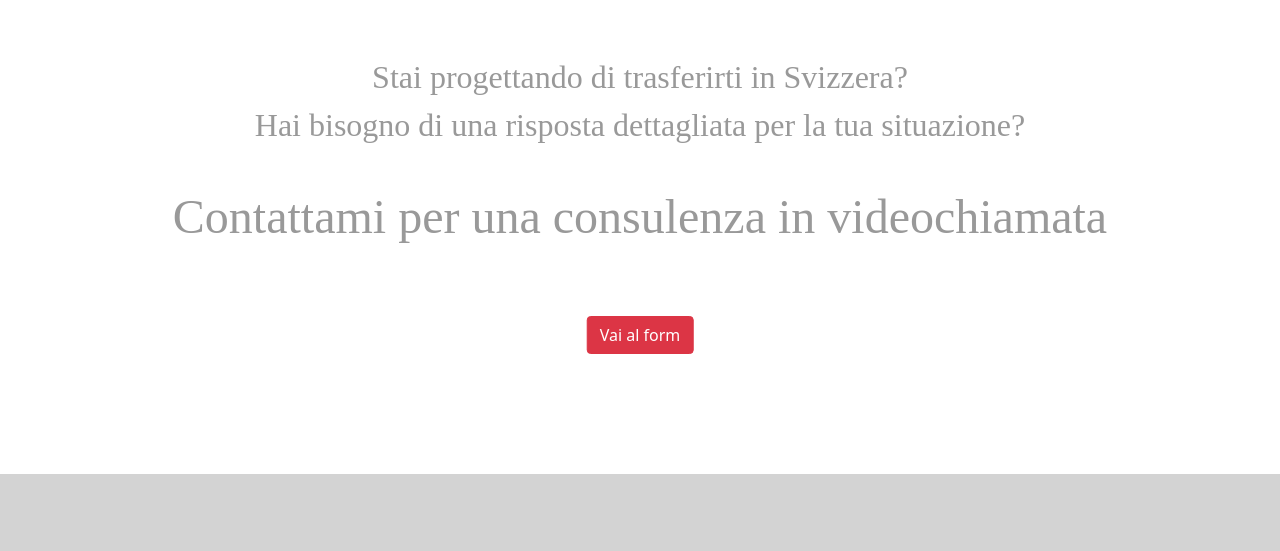
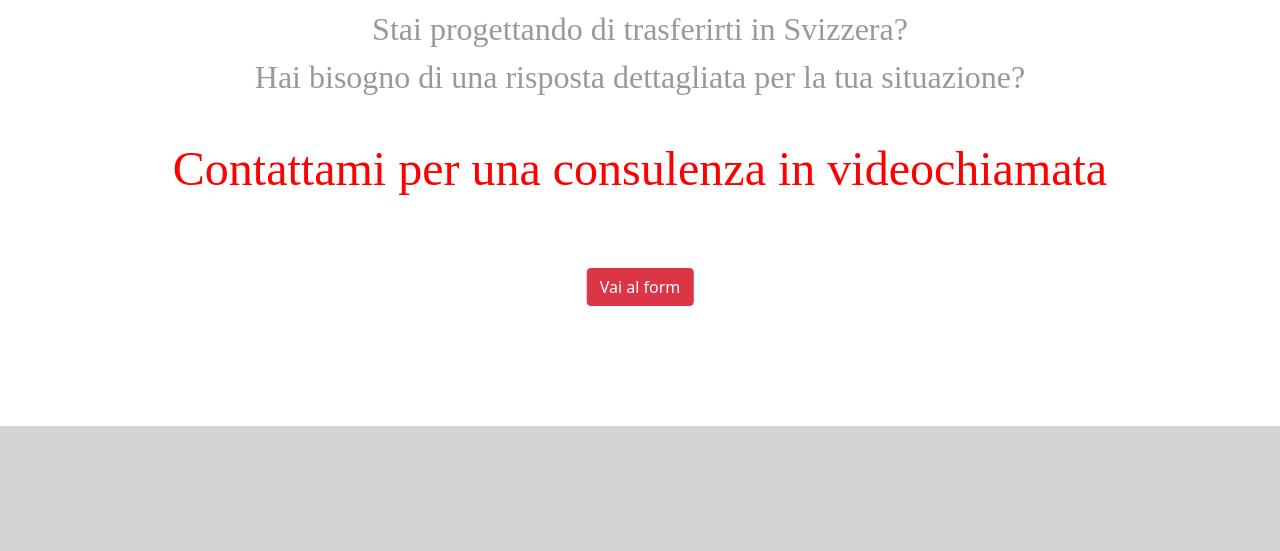
Before and after one commit to rmusu/unmedicoinsvizzera, a website: page index.html in a window 1280 px wide. Shown: the part 1420-1971 px from the top of the page. Drawn offline with nearby package versions, Linux system fonts and the light colour scheme; a web font is replaced by a local one.

Commit message:
resizing

```diff
--- a/index.html
+++ b/index.html
@@ -56,7 +56,7 @@
 
 
       <div class="col-md-12">
-        <h1>Lungimiranza e programmazione</h1>,<h2><br>le chiavi per il tuo successo in Svizzera</h2>
+        <h1>Lungimiranza e programmazione</h1>,<h2>le chiavi per il tuo successo in Svizzera</h2>
 
 
       </div>
@@ -195,7 +195,7 @@
       <div class="col-sm-12">
 
 
-            <h1>Contattami per una consulenza in videochiamata</h1>
+            <h1 class="videochiamata">Contattami per una consulenza in videochiamata</h1>
 
       </div>
 
--- a/public/css/styles.css
+++ b/public/css/styles.css
@@ -166,3 +166,6 @@
     color:#ffffff;
 
   }
+  .videochiamata{
+    color: red;
+  }
```
